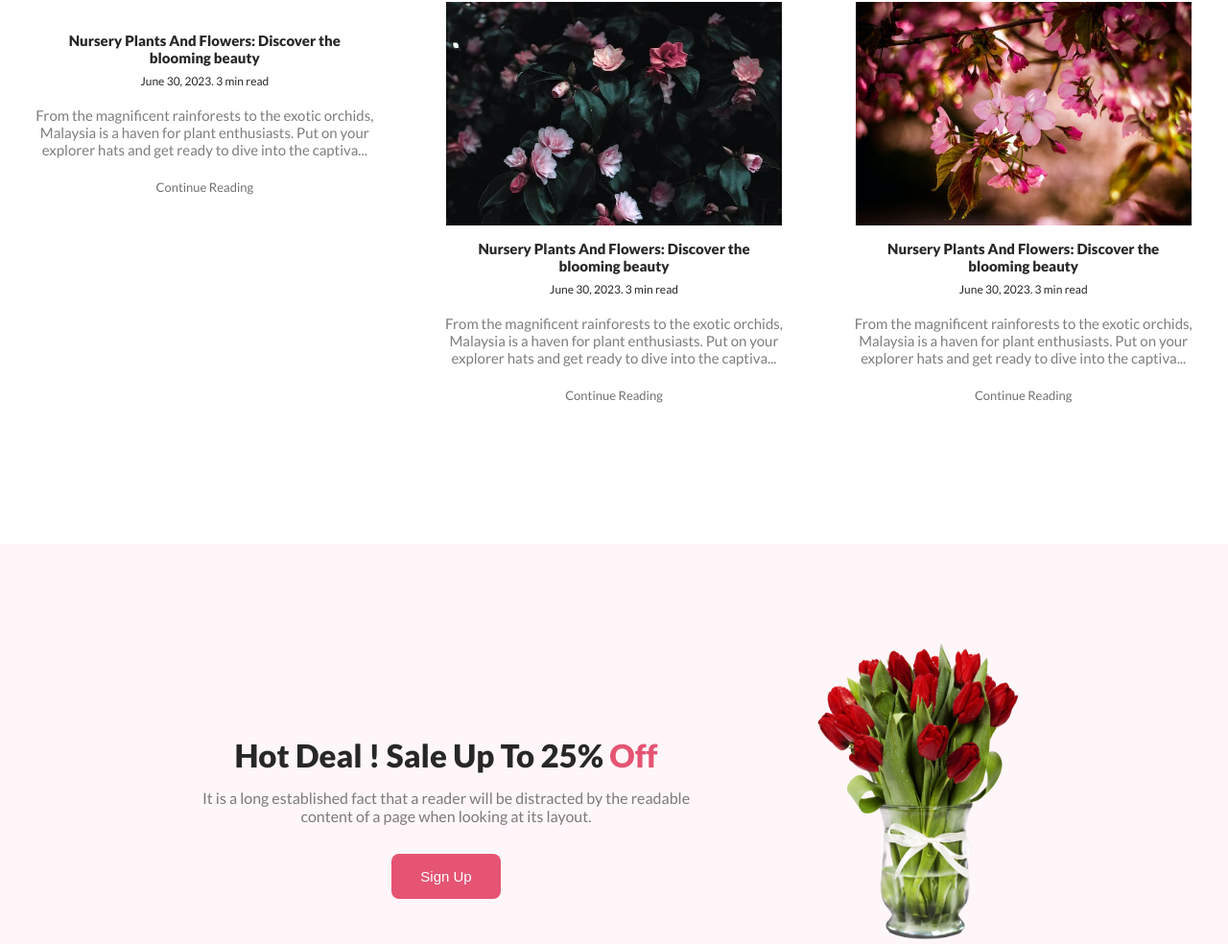
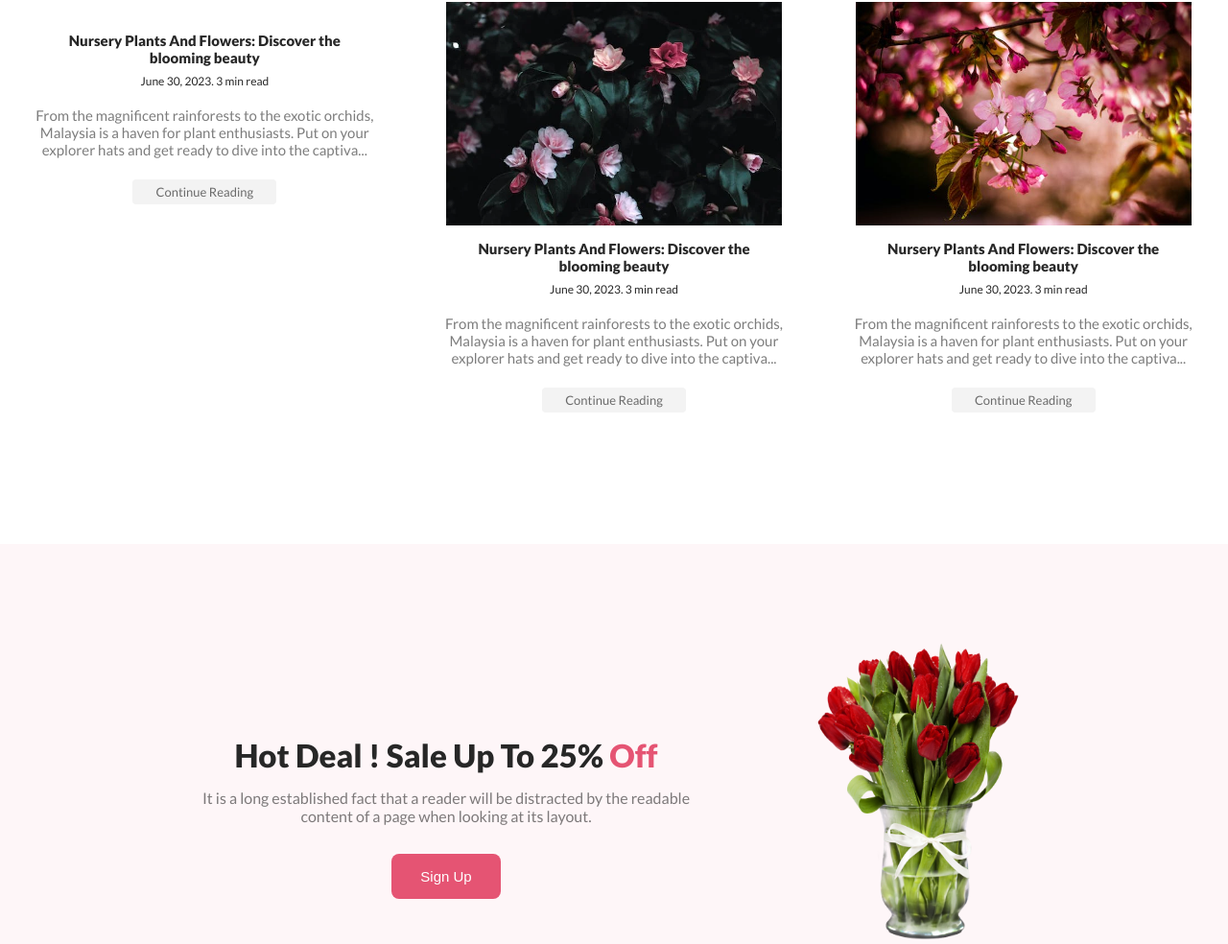
Before and after one commit to labib-code/Flower-shop-assignment-1, a plain HTML site: page index.html in a window 1280 px wide. Shown: the part 1853-2837 px from the top of the page at 96% size. Drawn offline with Linux system fonts and the light colour scheme.

Commit message:
add bonus section button

```diff
--- a/index.html
+++ b/index.html
@@ -82,7 +82,7 @@
                     <br>
                     <p class="from-description">From the magnificent rainforests to the exotic orchids, <br> Malaysia is a haven for plant enthusiasts. Put on your <br> explorer hats and get ready to dive into the captiva...</p>
                     <br>
-                    <p class="continue">Continue Reading</p>
+                    <button class="continue"><p>Continue Reading</p></button>
                 </div>
                 <div class="blog1">
                     <div><img class="blogimg" src="./flower-asset/blogimg2.jpeg" alt=""></div>
@@ -91,7 +91,7 @@
                     <br>
                     <p class="from-description">From the magnificent rainforests to the exotic orchids, <br> Malaysia is a haven for plant enthusiasts. Put on your <br> explorer hats and get ready to dive into the captiva...</p>
                     <br>
-                    <p class="continue">Continue Reading</p>
+                    <button class="continue"><p>Continue Reading</p></button>
                 </div>
                 <div class="blog1">
                     <div><img class="blogimg" src="./flower-asset/blogimg3.jpeg" alt=""></div>
@@ -100,7 +100,7 @@
                     <br>
                     <p class="from-description">From the magnificent rainforests to the exotic orchids, <br> Malaysia is a haven for plant enthusiasts. Put on your <br> explorer hats and get ready to dive into the captiva...</p>
                     <br>
-                    <p class="continue">Continue Reading</p>
+                    <button class="continue"><p>Continue Reading</p></button>
                 </div>
             </div>
         </div>
--- a/styles/style.css
+++ b/styles/style.css
@@ -231,6 +231,13 @@ body {
     color: rgba(17, 17, 17, 0.6);
     font-family: Lato;
     font-size: 13px;
+    padding: 5px;
+    background-color: rgba(22, 22, 22, 0.05);
+    text-decoration: none;
+    border-style: none;
+    width: 150px;
+    border-radius: 4px;
+
 
 }
 
```
